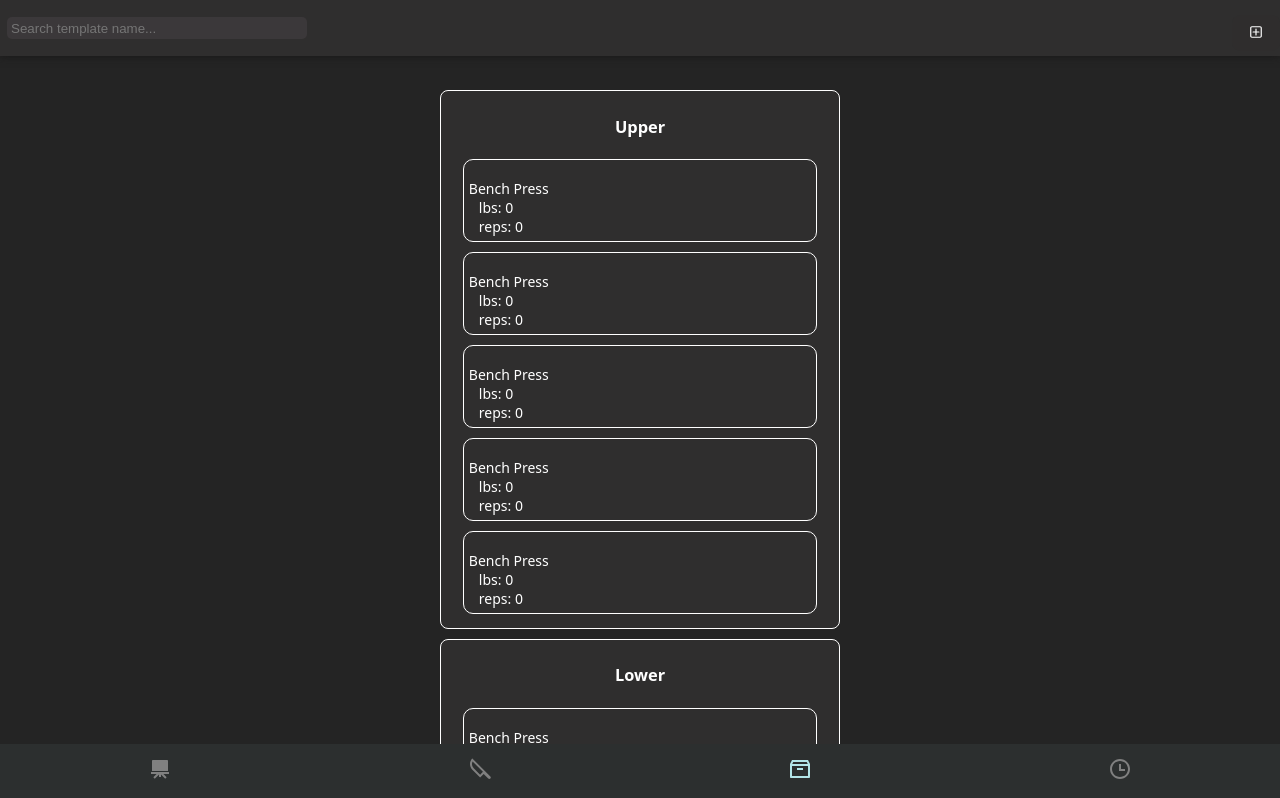
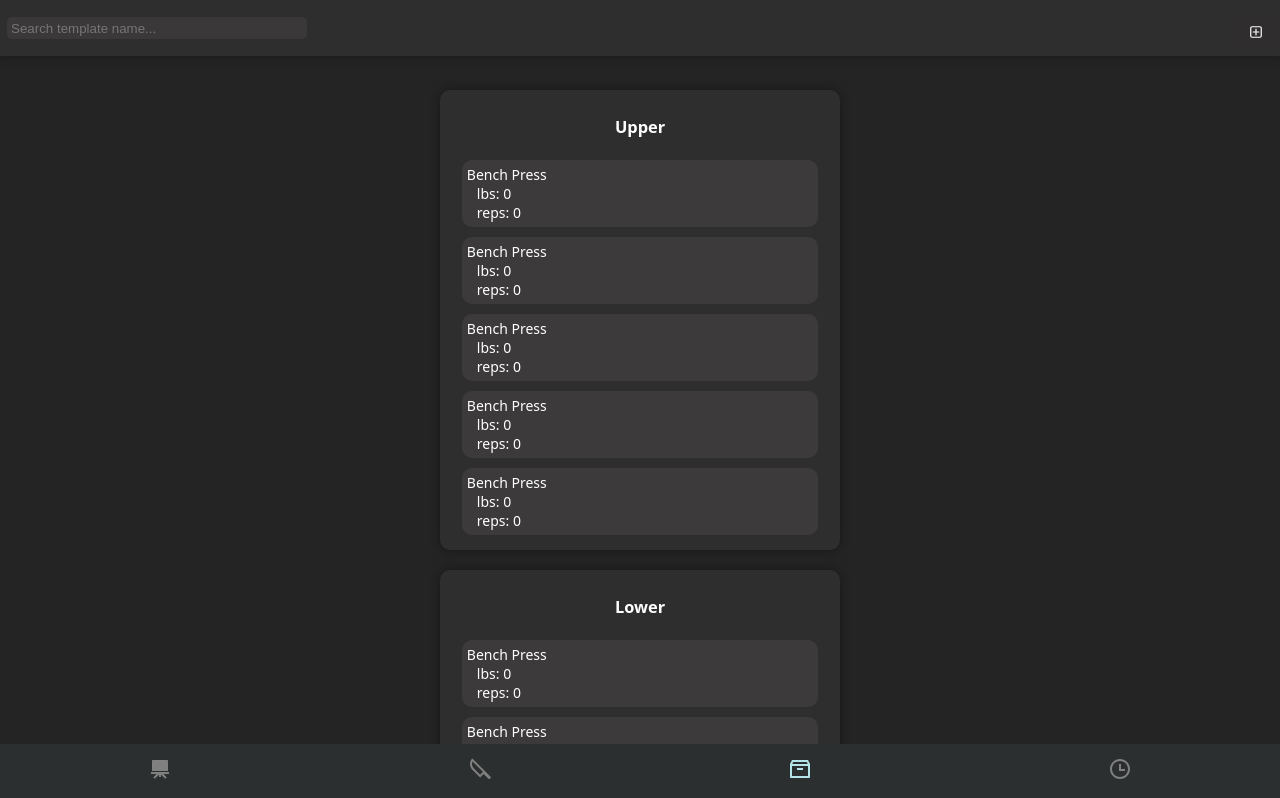
Before and after one commit to ink3rroll/Optymal, a React (Vite) app: page /workout-templates in a window 1280 px wide. Shown: the top 798 px of the page. Built offline with nearby package versions, Linux system fonts and the light colour scheme.

Commit message:
feat: workout template entry point for a session

```diff
--- a/src/pages/ExerciseSession.jsx
+++ b/src/pages/ExerciseSession.jsx
@@ -108,7 +108,7 @@ function sessionReducer(state, action) {
     }
 }
 
-export default function ExerciseSession({ Template=[] }) {
+export default function ExerciseSession() {
     const check = new Audio(checksound)
     const navigate = useNavigate()
     const { confirm, ConfirmDialog } = useConfirm()
@@ -222,7 +222,6 @@ export default function ExerciseSession({ Template=[] }) {
                 dispatch({
                 type: "SET_SESSION",
                 payload: [
-                    ...Template,
                     ...currentSessionContext.currentExercises,
                 ]
             })
--- a/src/pages/WorkoutTemplates.jsx
+++ b/src/pages/WorkoutTemplates.jsx
@@ -1,11 +1,14 @@
-import { useState } from 'react'
+import { useContext, useState } from 'react'
 import { Header } from '../components/Header'
-import { useLocation } from 'react-router-dom'
+import { useLocation, useNavigate } from 'react-router-dom'
 import { CgAddR } from 'react-icons/cg'
 import '../styles/WorkoutTemplates.css'
+import { CurrentSessionContext } from '../contexts/CurrentSession'
 
 export default function WorkoutTemplates() {
     const location = useLocation()
+    const {currentSessionContext, setCurrentSessionContext} = useContext(CurrentSessionContext)
+    const navigate = useNavigate()
     const [searchQuery, setSearchQuery] = useState('')
     const [appearModal, setAppearModal] = useState(false)
     const [templateList, setTemplateList] = useState([
@@ -210,6 +213,13 @@ export default function WorkoutTemplates() {
             ]
         }
     ])
+
+    function handleSelectTemplate(index) {
+        if (currentSessionContext.startTime) return
+        setCurrentSessionContext({...currentSessionContext, currentExercises: templateList[index].exercises})
+        navigate('/session')
+    }
+
     return (
         <>
             <Header children={
@@ -222,22 +232,22 @@ export default function WorkoutTemplates() {
                         }/>
 
             <div className='container'>
-                {templateList.map((template) => {
+                {templateList.map((template, index) => {
                     return (
-                        <div className="template-row">
+                        <div key={index} onClick={() => handleSelectTemplate(index)} className="template-row">
                             <button className='template-btn'>
                                 <h3>{template.name}</h3>
                                 <div className='exercise-showcase'>
-                                    {template.exercises.map((exercise) => {
+                                    {template.exercises.map((exercise, index) => {
                                         return (
-                                            <div className='exercise-row'>
+                                            <div key={index} className='exercise-row'>
                                                 <p className='exercise-name'>{exercise.name}</p>
-                                                {exercise.sets.map((set) => {
+                                                {exercise.sets.map((set, index) => {
                                                     return (
-                                                        <>
+                                                        <div key={index}>
                                                             <p className='lbs-reps'>lbs: {set.lbs.length > 0 ? set.lbs : 0}</p>
                                                             <p className='lbs-reps'>reps: {set.reps.length > 0 ? set.reps : 0}</p>
-                                                        </>
+                                                        </div>
                                                     )
                                                 })}
                                             </div>
--- a/src/styles/WorkoutTemplates.css
+++ b/src/styles/WorkoutTemplates.css
@@ -15,8 +15,12 @@
 
 
 .template-row .template-btn {
+    border-radius: 10px;
+    margin-bottom: 10px;
+    padding-block: 10px;
+    width: 100%;
     background-color: rgb(47, 46, 46);
-    border: 1px solid;
+    box-shadow: 0px 0px 8px #181717;
 }
 
 .template-row .template-btn .exercise-showcase {
@@ -29,14 +33,13 @@
     display: flex;
     flex-direction: column;
     text-align: left;
-    font-weight: 200;
-    margin-bottom: 0px;
+    margin: 0px;
     padding: 0;
 
 }
 
 .template-row .template-btn .exercise-showcase .exercise-row {
-    border: 1px solid;
+    background-color: rgb(60, 58, 58);
     border-radius: 10px;
     padding: 5px;
     margin: 5px;
@@ -45,6 +48,6 @@
 .lbs-reps {
     margin: 0;
     padding-left: 10px;
-    font-weight: 50;
+    font-weight: 100;
     text-align: left;
 }
```
